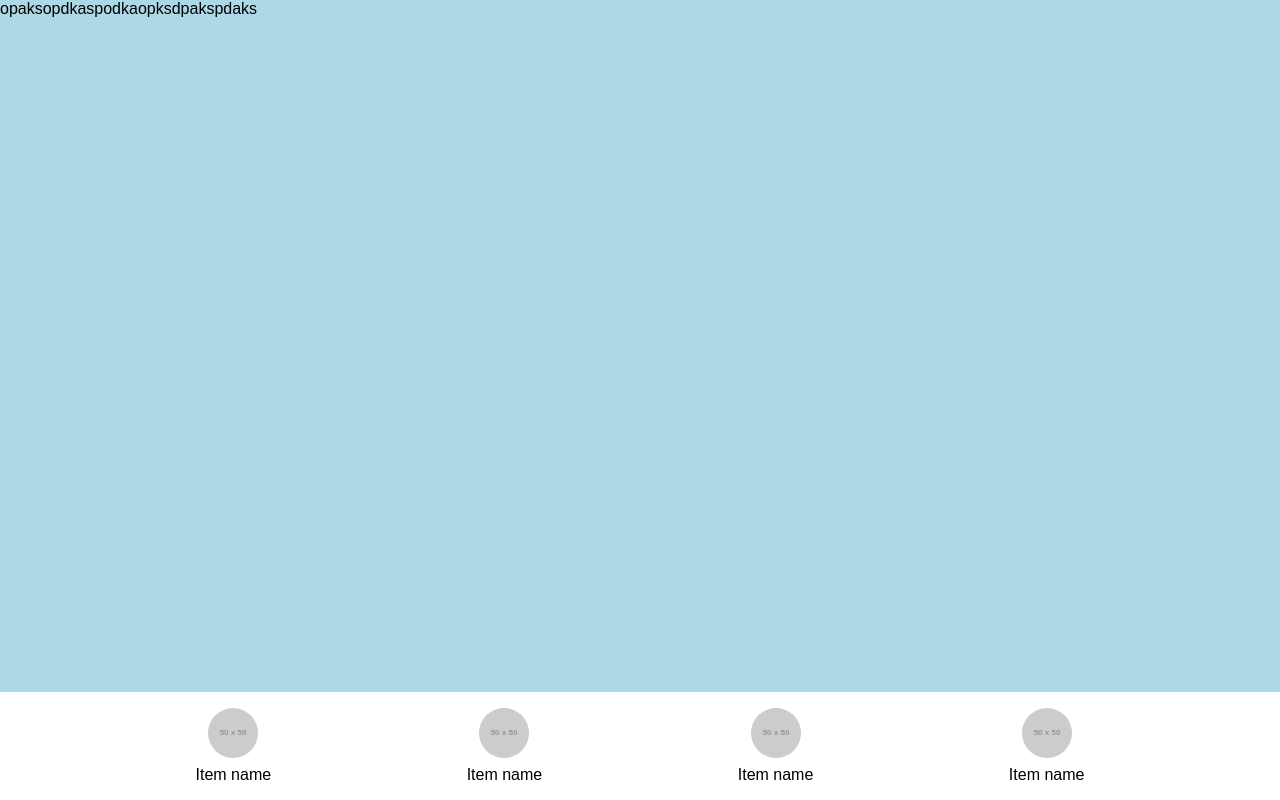
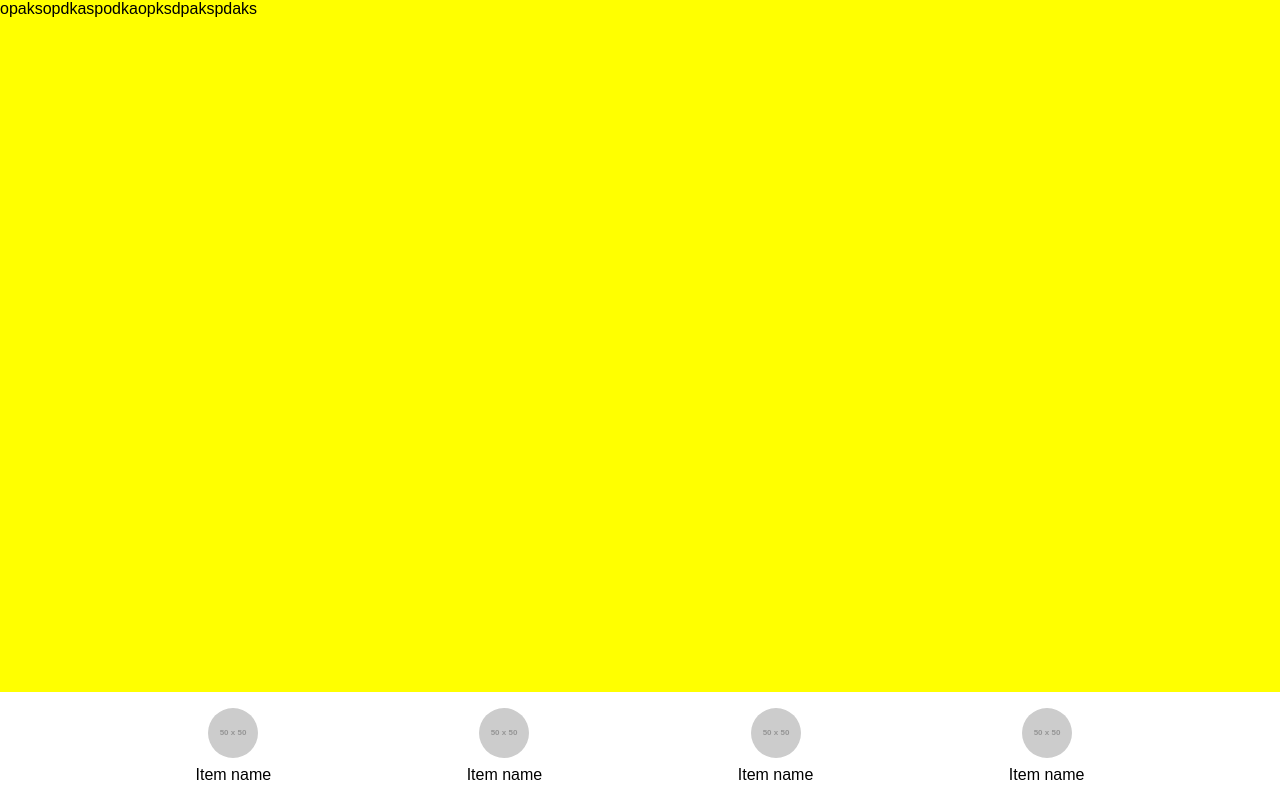
Before and after one commit to HenriqueSSan/iphone-navigation-test, a Svelte app: page / in a window 1280 px wide. Built offline with nearby package versions, Linux system fonts and the light colour scheme.

Commit message:
fix: width media device

```diff
--- a/src/app.css
+++ b/src/app.css
@@ -5,16 +5,55 @@ body {
 }
 
 body #app {
-  background: lightBlue;
   height: 100vh;
   overflow: auto;
   font-family: sans-serif;
 }
 
 body main {
-  background: lightBlue;
   height: 400vh;
   padding-bottom: 108px;
   overflow: auto;
   font-family: sans-serif;
 }
+
+@media screen and (min-width: 320px) {
+  body #app {
+    background-color: aquamarine;
+  }
+
+  body main {
+    background-color: aquamarine;
+  }
+}
+
+@media screen and (min-width: 420px) {
+  body #app {
+    background-color: red;
+  }
+
+  body main {
+    background-color: red;
+  }
+}
+
+@media screen and (min-width: 520px) {
+  body #app {
+    background-color: purple;
+  }
+
+  body main {
+    background-color: purple;
+  }
+}
+
+
+@media screen and (min-width: 620px) {
+  body #app {
+    background-color: yellow;
+  }
+
+  body main {
+    background-color: yellow;
+  }
+}
```
